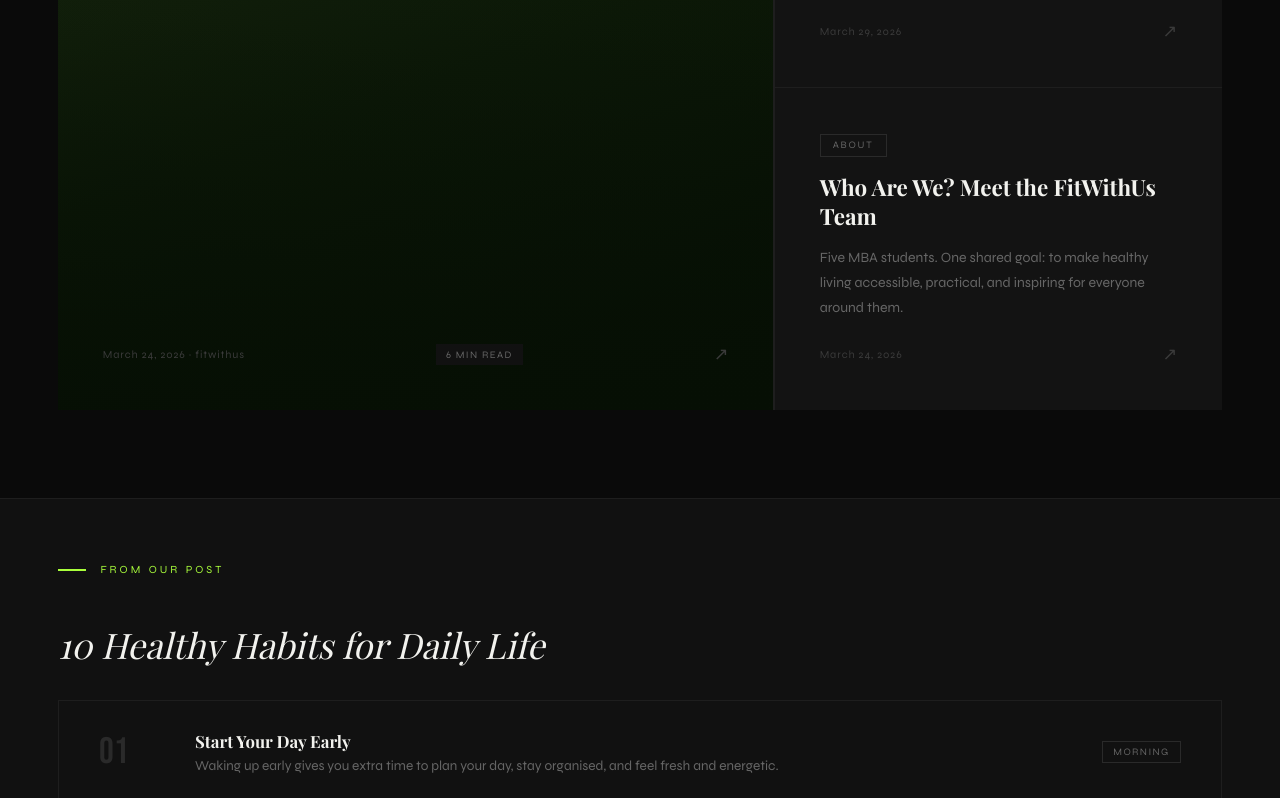
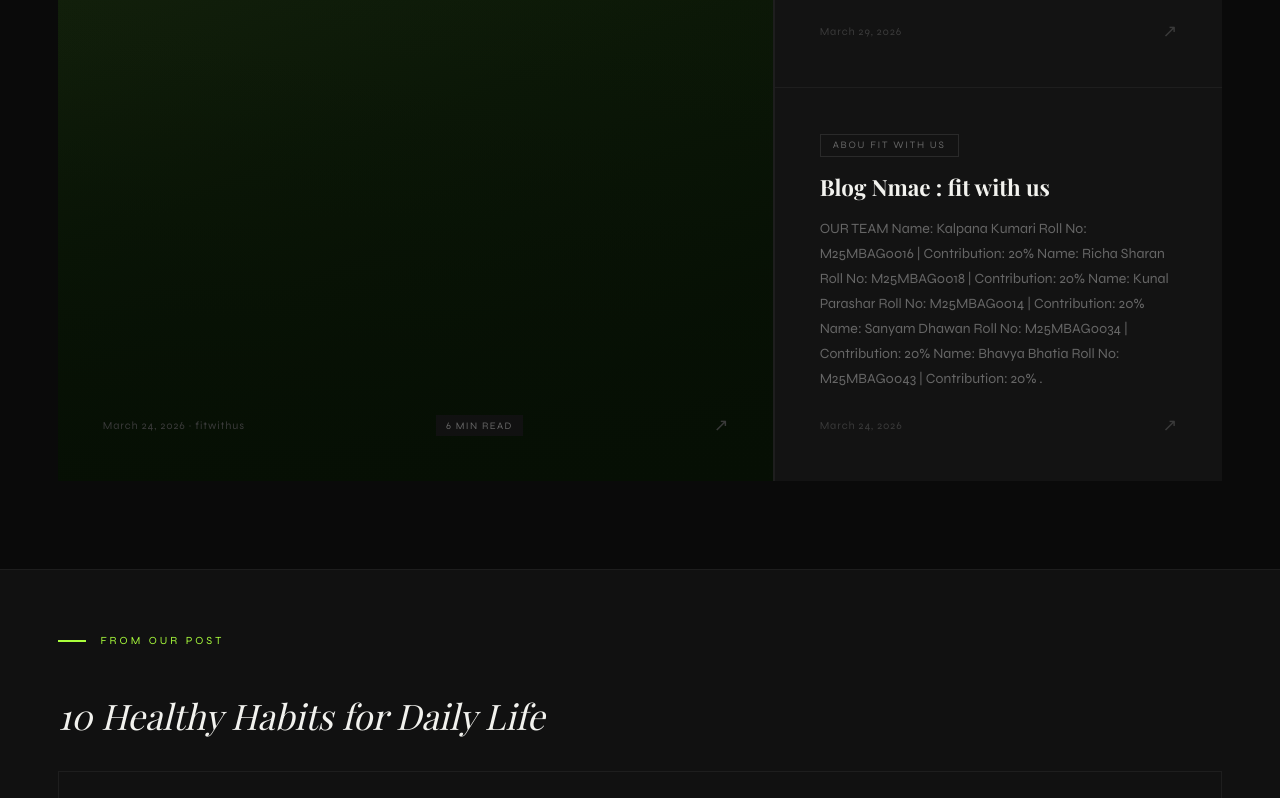
Before and after one commit to kalpanakumari080103-cmyk/fitwithus, a plain HTML site: page index.html in a window 1280 px wide. Shown: the part 1341-2139 px from the top of the page. Drawn offline with nearby package versions, Linux system fonts and the light colour scheme; a web font is replaced by a local one.

Commit message:
Update index.html

```diff
--- a/index.html
+++ b/index.html
@@ -474,9 +474,20 @@
 
       <!-- ABOUT PAGE CARD -->
       <div class="pcard" onclick="document.getElementById('about').scrollIntoView({behavior:'smooth'})">
-        <span class="ptag">About</span>
-        <h3 class="ptitle">Who Are We? Meet the FitWithUs Team</h3>
-        <p class="pexc">Five MBA students. One shared goal: to make healthy living accessible, practical, and inspiring for everyone around them.</p>
+        <span class="ptag">Abou fit with us </span>
+        <h3 class="ptitle">Blog Nmae : fit with us </h3>
+        <p class="pexc">OUR TEAM
+Name: Kalpana Kumari
+Roll No: M25MBAG0016 | Contribution: 20%
+Name: Richa Sharan
+Roll No: M25MBAG0018 | Contribution: 20%
+Name: Kunal Parashar
+Roll No: M25MBAG0014 | Contribution: 20%
+Name: Sanyam Dhawan
+Roll No: M25MBAG0034 | Contribution: 20%
+Name: Bhavya Bhatia
+Roll No: M25MBAG0043 | Contribution: 20%
+.</p>
         <div class="pmeta">
           <span class="pmeta-l">March 24, 2026</span>
           <span class="parrow">↗</span>
@@ -597,7 +608,7 @@
 <!-- NEWSLETTER -->
 <section class="nl-sec" id="newsletter">
   <h2 class="nl-h2 rev">STAY <span>HEALTHY</span><br>STAY INFORMED</h2>
-  <p class="nl-p rev d1">Get our latest wellness tips and blog posts delivered to your inbox every week.</p>
+  <p class="nl-p rev d1">Get our latest wellness tips and blog posts delivered to your inbox every day.</p>
   <div class="nl-form rev d2">
     <input type="email" placeholder="your@email.com">
     <button type="button">Subscribe</button>
```
